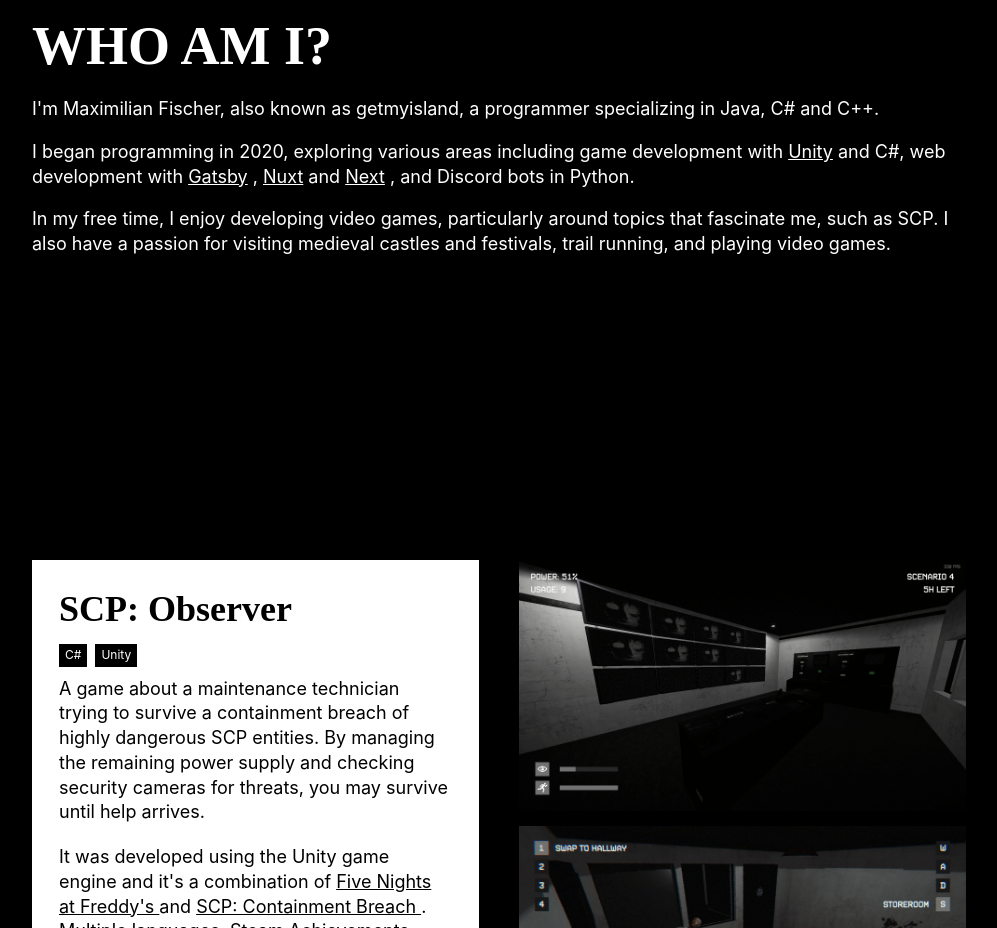
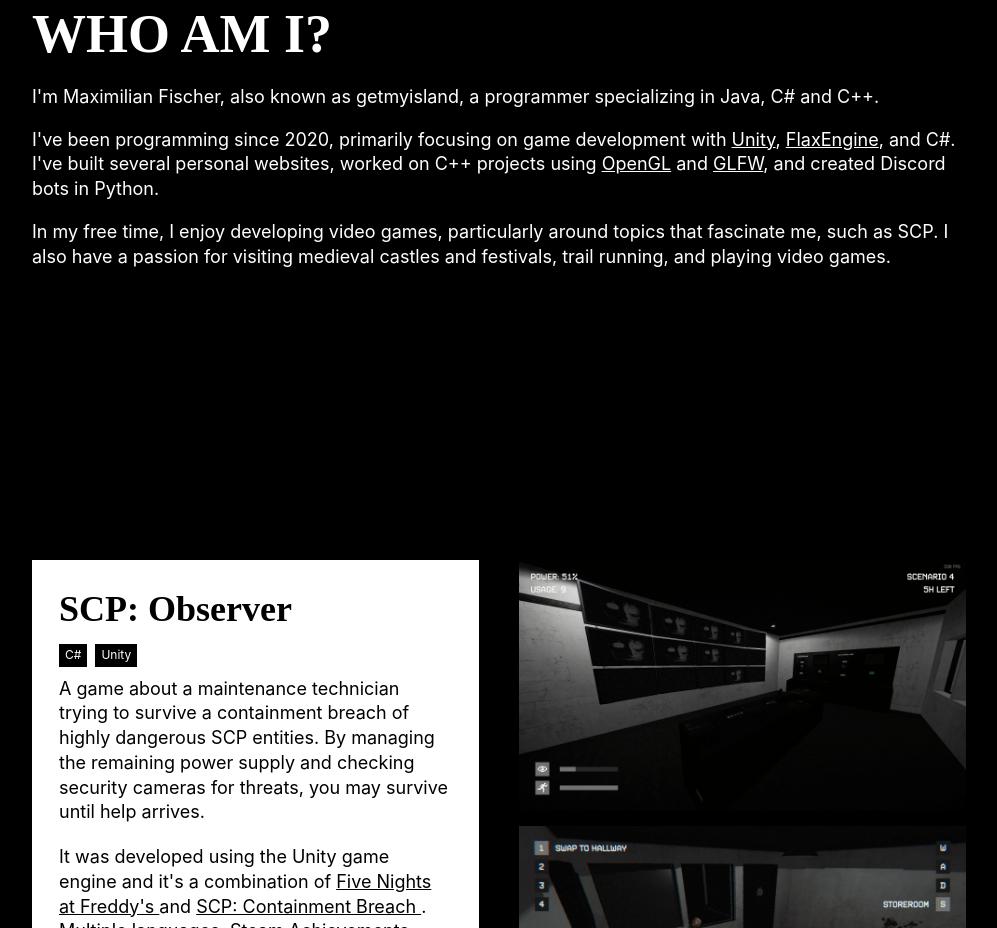
Before and after one commit to getmyisland/portfolio.getmyisland.github.io, a plain HTML site: page index.html in a window 1280 px wide. Shown: the part 1040-1968 px from the top of the page, without its empty margins (141-1138 px from the left). Drawn offline with Linux system fonts and the light colour scheme.

Commit message:
chore: change who am i description again

```diff
--- a/index.html
+++ b/index.html
@@ -38,36 +38,34 @@
             specializing in Java, C# and C++.
           </p>
           <p>
-            I began programming in 2020, exploring various areas including game
+            I've been programming since 2020, primarily focusing on game
             development with
             <a
               href="https://www.unity.com"
               target="_blank"
               rel="noopener noreferrer"
               >Unity</a
-            >
-            and C#, web development with
+            >,
             <a
-              href="https://www.gatsbyjs.com/"
+              href="https://github.com/FlaxEngine/FlaxEngine"
               target="_blank"
               rel="noopener noreferrer"
-              >Gatsby</a
-            >
-            ,
+              >FlaxEngine</a
+            >, and C#. I've built several personal websites, worked on C++
+            projects using
             <a
-              href="https://nuxt.com/"
+              href="https://www.opengl.org/"
               target="_blank"
               rel="noopener noreferrer"
-              >Nuxt</a
+              >OpenGL</a
             >
             and
             <a
-              href="https://nextjs.org/"
+              href="https://www.glfw.org/"
               target="_blank"
               rel="noopener noreferrer"
-              >Next</a
-            >
-            , and Discord bots in Python.
+              >GLFW</a
+            >, and created Discord bots in Python.
           </p>
           <p>
             In my free time, I enjoy developing video games, particularly around
```
